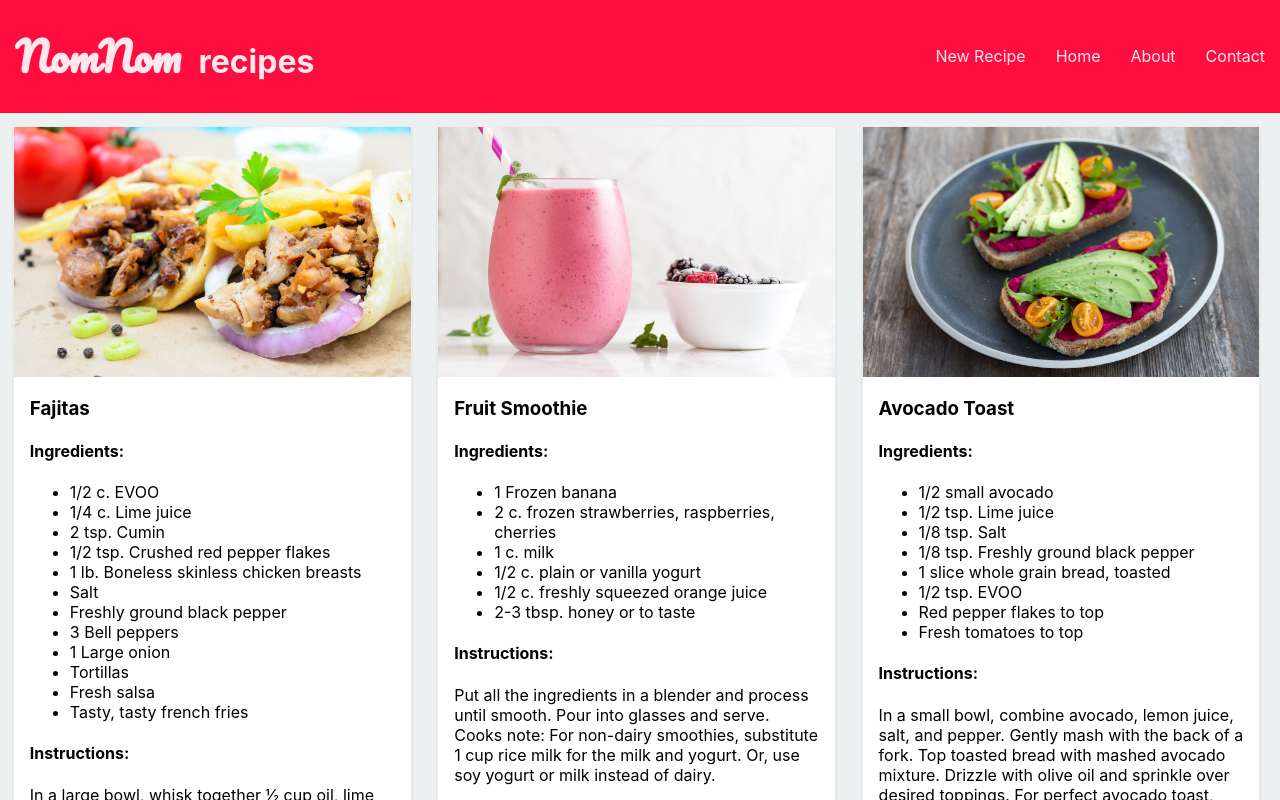
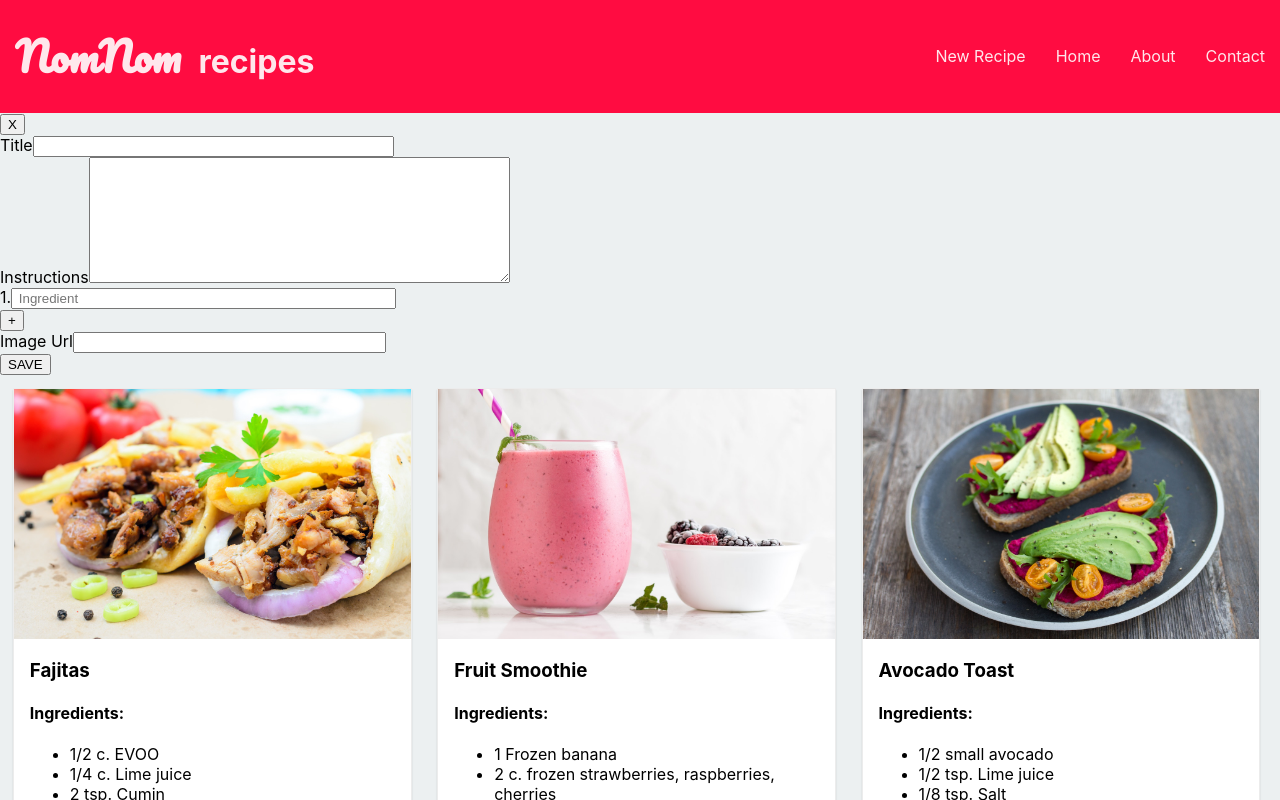
Before and after one commit to hcherewaty/recipe-app, a React (Create React App) app: page / in a window 1280 px wide. Shown: the top 800 px of the page. Built offline with nearby package versions, Linux system fonts and the light colour scheme.

Commit message:
adds recipe form and updates state

```diff
--- a/src/App.js
+++ b/src/App.js
@@ -1,6 +1,8 @@
 import React, { Component } from 'react';
 import Navbar from './components/nav';
 import RecipeList from './components/recipes';
+// import RecipeForm from './components/form';
+import RecipeInput from './components/form';
 import './stylesheets/recipes.scss';
 
 class App extends Component {
@@ -38,6 +40,7 @@ class App extends Component {
       <>
       <div>
         <Navbar />
+        <RecipeInput />
         <RecipeList recipes={this.state.recipes}/>
       </div>
       </>
--- /dev/null
+++ b/src/components/form.js
@@ -0,0 +1,297 @@
+import React, {Component} from 'react';
+
+class RecipeInput extends Component {
+    static defaultProps = {
+      onClose() {},
+      onSave() {}
+    }
+
+    constructor(props) {
+      super(props);
+      this.state = {
+        title: '',
+        instructions: "",
+        ingredients: [''],
+        img: ''
+      };
+
+      this.handleChange = this.handleChange.bind(this);
+      this.handleNewIngredient = this.handleNewIngredient.bind(this);
+      this.handleChangeIng = this.handleChangeIng.bind(this);
+      this.handleSubmit = this.handleSubmit.bind(this);
+    }
+
+    handleChange(e) {
+      this.setState({[e.target.name]: e.target.value});
+    }
+
+    handleNewIngredient(e) {
+      const {ingredients} = this.state;
+      this.setState({ingredients: [...ingredients, '']});
+    }
+
+    handleChangeIng(e) {
+      const i = Number(e.target.name.split('-')[1]);
+      const ingredients = this.state.ingredients.map((ingredient, idx) => {
+        if(idx === i) {
+            return e.target.value;
+        } else {
+            return ingredient;
+        }
+      });
+      this.setState({ingredients});
+    }
+
+    handleSubmit(e) {
+      e.preventDefault();
+      this.props.onSave({...this.state});
+      this.setState({
+        title: '',
+        instructions: '',
+        ingredients: [''],
+        img: ''
+      })
+    }
+
+    render() {
+      const {title, instructions, img, ingredients} = this.state;
+      const {onClose} = this.props;
+      let inputs = ingredients.map( (ingredient, idx) => (
+        <div
+          className="recipe-form-line"
+          key={`ingredient-${idx}`}
+        >
+          <label> {idx +1 }.
+            <input
+              type="text"
+              name={`ingredient-${idx}`}
+              value={ingredient}
+              size={45}
+              autoComplete="off"
+              placeholder=" Ingredient"
+              onChange={this.handleChangeIng} />
+          </label>
+        </div>
+      ));
+
+      return (
+        <div className="recipe-form-container">
+          <form className='recipe-form' onSubmit={this.handleSubmit}>
+
+            <button
+              type="button"
+              className="close-button"
+              onClick={onClose}
+            >
+              X
+            </button>
+
+            <div className='recipe-form-line'>
+              <label htmlFor='recipe-title-input'>Title</label>
+              <input
+                id='recipe-title-input'
+                key='title'
+                name='title'
+                type='text'
+                value={title}
+                size={42}
+                autoComplete="off"
+                onChange={this.handleChange}/>
+            </div>
+
+            <label
+              htmlFor='recipe-instructions-input'
+              style={{marginTop: '5px'}}
+            >
+              Instructions
+            </label>
+
+            <textarea
+              key='instructions'
+              id='recipe-instructions-input'
+              type='Instructions'
+              name='instructions'
+              rows='8'
+              cols='50'
+              autoComplete='off'
+              value={instructions}
+              onChange={this.handleChange}/>
+
+            {inputs}
+
+            <button
+              type="button"
+              onClick={this.handleNewIngredient}
+              className="buttons"
+            >
+              +
+            </button>
+
+            <div className='recipe-form-line'>
+              <label htmlFor='recipe-img-input'>Image Url</label>
+              <input
+                id='recipe-img-input'
+                type='text'
+                placeholder=''
+                name='img'
+                value={img}
+                size={36}
+                autoComplete='off'
+                onChange={this.handleChange} />
+            </div>
+
+            <button
+              type="submit"
+              className="buttons"
+              style={{alignSelf: 'flex-end', marginRight: 0}}
+            >
+              SAVE
+            </button>
+
+          </form>
+        </div>
+      )
+    }
+  }
+
+  export default RecipeInput;
+
+// class RecipeForm extends Component {
+//     static defaultProps = {
+//         onClose() {},
+//         onSave() {}
+//     }
+//     constructor(props) {
+//         super(props);
+//         this.state = {
+//             title: '',
+//             instructions: '',
+//             ingredients: [''],
+//             img: ''
+//         };
+
+//         this.handleSubmit = this.handleSubmit.bind(this);
+//         this.handleChangeIngredient = this.handleChangeIngredient.bind(this);
+//         this.handleChange = this.handleChange.bind(this);
+//         this.handleNewIngredient = this.handleNewIngredient.bind(this);
+//     }
+
+//     handleSubmit(e) {
+//         e.preventDefault();
+//         this.props.onSave({...this.state});
+//         this.setState({title: '', instructions: '', ingredients: [''], img: ''});
+//     }
+
+//     handleChangeIngredient(e) {
+//         const i = Number(e.target.name.split('-')[1]);
+//         const ingredients = this.state.ingredients.map( (ing, idx) => (
+//             idx === i ? e.target.value : ing
+//         ));
+//         this.setState({ingredients});
+//     }
+
+//     handleChange(e) {
+//         this.setState({[e.target.name]: e.target.value});
+//     }
+
+//     handleNewIngredient(e) {
+//         const {ingredients} = this.state;
+//         this.setState = ({ingredients: [...ingredients, '']});
+//     }
+
+//     render(){
+//         const {title, instructions, img, ingredients} = this.state;
+//         const onClose = this.props;
+//         let inputs = ingredients.map( (ingredient, idx) => (
+//             <div className = "recipeFormLine" key={`ingredient-${idx}`}>
+//                 <label> {idx + 1}.
+//                     <input
+//                     type="text"
+//                     name={`ingredient-${idx}`}
+//                     value={ingredient}
+//                     size={45}
+//                     autoComplete="off"
+//                     placeHolder="Ingredient"
+//                     onChange={this.handleChangeIngredient}
+//                     />
+//                 </label>
+//             </div>
+//         ));
+
+//         return (
+//             <div className="recipeFormContainer">
+//                 <form className="recipeForm" onSubmit={this.handleSubmit}>
+//                     <button
+//                     type="button"
+//                     className = "closeButton"
+//                     onClick={onClose}
+//                     >
+//                     X</button>
+
+//                     <div className="recipeFormLine">
+//                         <label htmlFor="recipeTitle">Title</label>
+//                         <input
+//                         id="recipeTitle"
+//                         key="title"
+//                         name="title"
+//                         type="text"
+//                         value={title}
+//                         size={42}
+//                         autoComplete="off"
+//                         onChange={this.handleChange}
+//                         />
+//                     </div>
+
+//                     <label htmlFor="recipeInstructions" style={{marginTop: '5px'}}>
+//                         Instructions
+//                     </label>
+//                     <textarea
+//                         key="instructions"
+//                         id="recipeInstructions"
+//                         type="Instructions"
+//                         name="instructions"
+//                         rows="8"
+//                         cols="50"
+//                         autoComplete="off"
+//                         value={instructions}
+//                         onChange={this.handleChange}
+//                     />
+
+//                     {inputs}
+
+//                     <button
+//                         type="button"
+//                         onClick={this.handleNewIngredient}
+//                         className="buttons"
+//                     >
+//                     +
+//                     </button>
+
+//                     <div className="recipeFormLine">
+//                         <label htmlFor="recipeImg">Image URL</label>
+//                         <input
+//                             id="recipeImg"
+//                             type="text"
+//                             placeholder="Image URL"
+//                             name="img"
+//                             value={img}
+//                             size={36}
+//                             autoComplete="off"
+//                             onChange={this.handleChange}
+//                         />
+//                     </div>
+
+//                     <button
+//                         type="submit"
+//                         className="buttons"
+//                         style={{alignSelf: 'flex-end', marginRight: 0}}
+//                     >
+//                     SAVE
+//                     </button>
+//                 </form>
+//             </div>
+//         )
+//     }
+// }
+
+// export default RecipeForm;
```
Also changed, not shown: src/stylesheets/form.scss (added).
